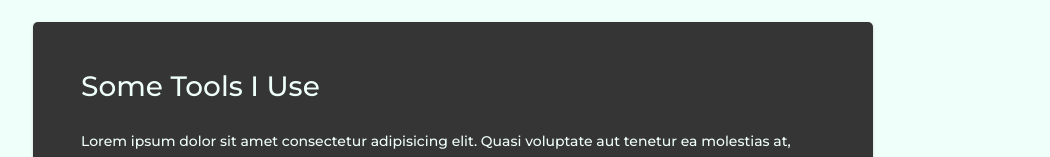
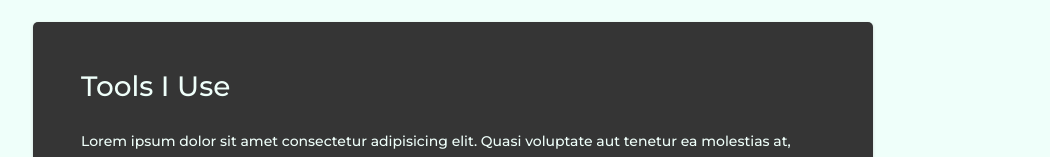
Before and after one commit to tldav/portfolio, a React (Create React App) app: page / in a window 1280 px wide. Shown: the part 388-545 px from the top of the page, without its empty margins (187-1237 px from the left). Built offline with nearby package versions, Linux system fonts and the light colour scheme; a web font is replaced by a local one.

Commit message:
Final commit - migrating to portfolio-2020

```diff
--- a/src/sections/Tools.jsx
+++ b/src/sections/Tools.jsx
@@ -59,7 +59,7 @@ const Tools = ({ element }) => {
 	return (
 		<div className="tools stage dark">
 			<div ref={element}>
-				<h1>Some Tools I Use</h1>
+				<h1>Tools I Use</h1>
 				<p>
 					Lorem ipsum dolor sit amet consectetur adipisicing elit.
 					Quasi voluptate aut tenetur ea molestias at, pariatur rerum
```
